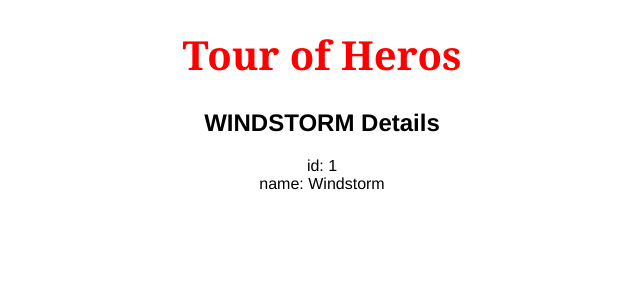
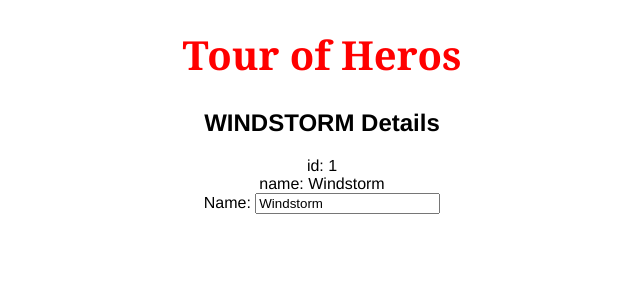
Before and after one commit to jaknowles97/my-first-angular-app, an Angular app: page / in a window 1280 px wide. Shown: the top 300 px of the page, without its empty margins (318-958 px from the left). Built offline with nearby package versions, Linux system fonts and the light colour scheme.

Commit message:
added form to hero component

```diff
--- a/src/app/app.module.ts
+++ b/src/app/app.module.ts
@@ -3,6 +3,8 @@
 
 import { AppComponent } from './app.component';
 import { HerosComponent } from './heros/heros.component';
+
+import { FormsModule } from '@angular/forms';
 
 @NgModule({
   declarations: [
@@ -10,7 +12,8 @@
     HerosComponent
   ],
   imports: [
-    BrowserModule
+    BrowserModule,
+    FormsModule
   ],
   providers: [],
   bootstrap: [AppComponent]
--- a/src/app/heros/heros.component.html
+++ b/src/app/heros/heros.component.html
@@ -1,3 +1,9 @@
 <h2>{{ hero.name | uppercase }} Details</h2>
 <div><span>id: </span> {{ hero.id }}</div>
 <div><span>name: </span> {{ hero.name }}</div>
+
+<div>
+  <label for="name">Name:
+    <input [(ngModel)]="hero.name" placeholder="name">
+  </label>
+</div>
```
